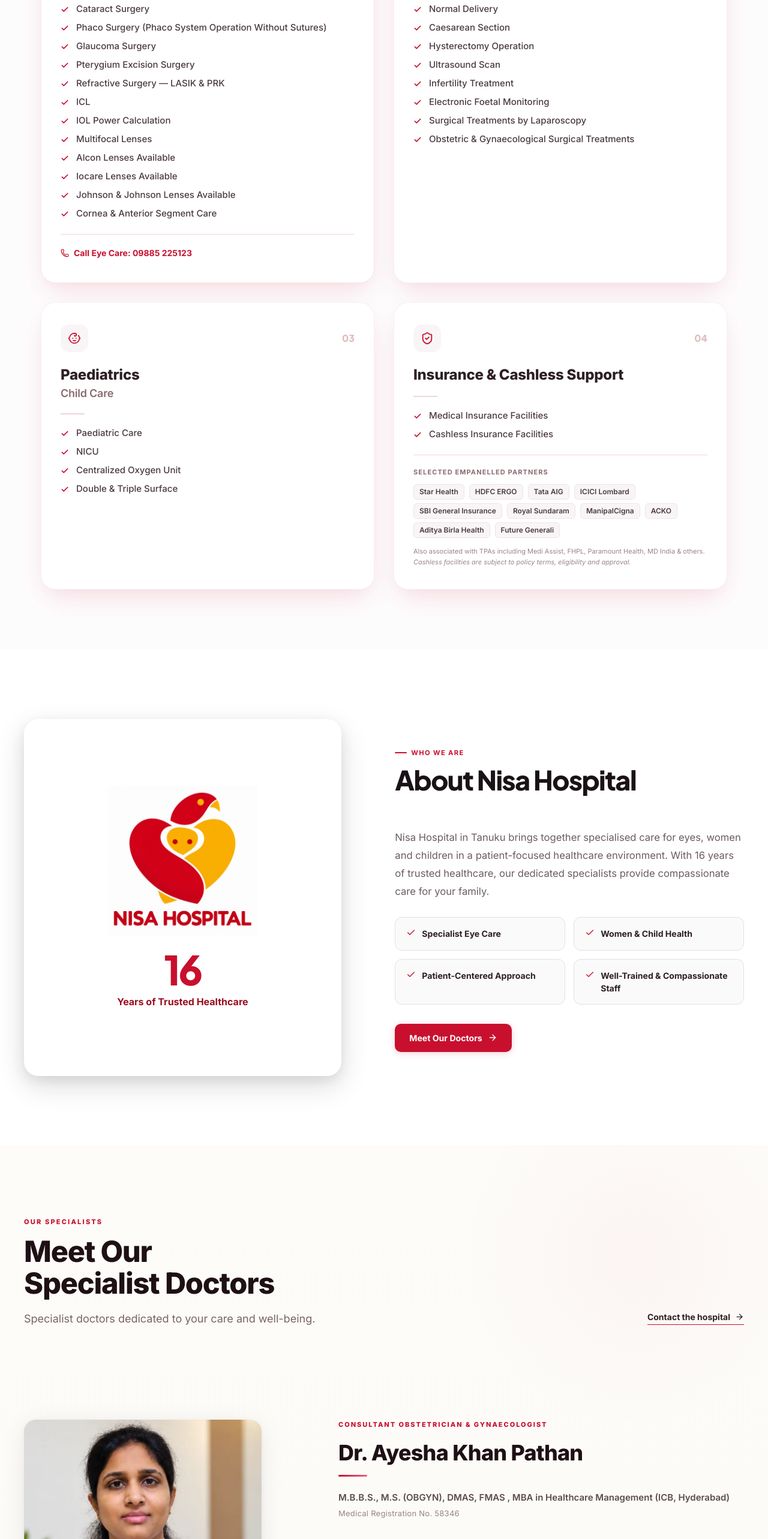
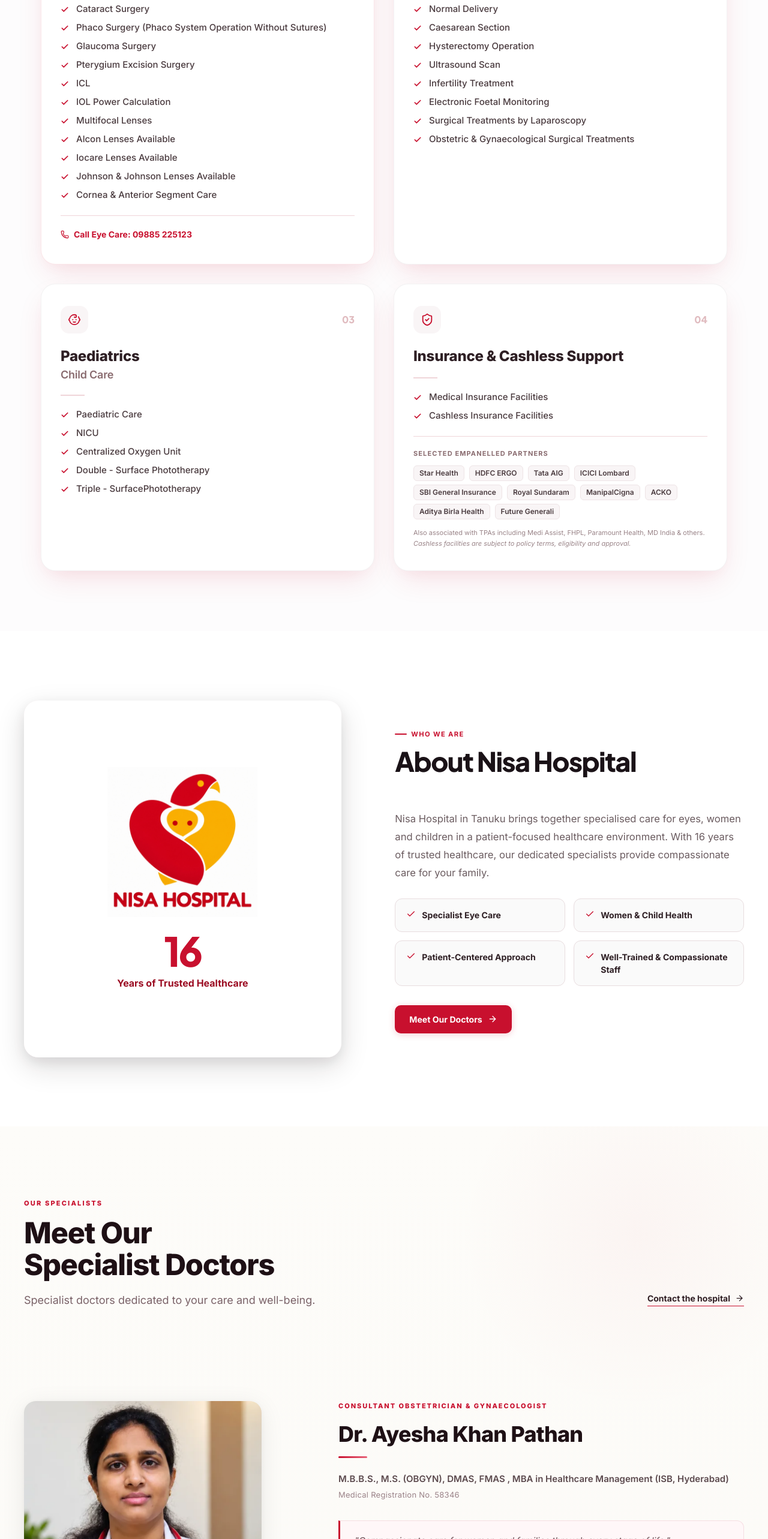
Before and after one commit to madhu-jersey/NISA-HOSPITAL, a React (Vite) app: page / in a window 1280 px wide. Shown: the part 1440-4006 px from the top of the page at 60% size. Built offline with nearby package versions, Linux system fonts and the light colour scheme.

Commit message:
Complete Nisa Hospital website

```diff
--- a/src/data/hospital.ts
+++ b/src/data/hospital.ts
@@ -65,7 +65,6 @@ export const serviceCategories = [
       'Phaco Surgery (Phaco System Operation Without Sutures)',
       'Glaucoma Surgery',
       'Pterygium Excision Surgery',
-      'Refractive Surgery — LASIK & PRK',
       'ICL',
       'IOL Power Calculation',
       'Multifocal Lenses',
@@ -93,7 +92,7 @@ export const serviceCategories = [
   {
     name: 'Paediatrics / Child Care',
     icon: 'baby',
-    items: ['Paediatric Care', 'NICU', 'Centralized Oxygen Unit', 'Double & Triple Surface'],
+    items: ['Paediatric Care', 'NICU', 'Centralized Oxygen Unit', 'Double - Surface Phototherapy' , 'Triple - SurfacePhototherapy'],
   },
   {
     name: 'Insurance & Cashless Support',
@@ -109,7 +108,7 @@ export const doctors = [
     name: 'Dr. Ayesha Khan Pathan',
     initials: 'AK',
     specialty: 'Consultant Obstetrician & Gynaecologist',
-    qualification: 'M.B.B.S., M.S. (OBGYN), DMAS, FMAS , MBA in Healthcare Management (ICB, Hyderabad)',
+    qualification: 'M.B.B.S., M.S. (OBGYN), DMAS, FMAS , MBA in Healthcare Management (ISB, Hyderabad)',
     regNo: '58346',
     description: 'Compassionate care for women and families through every stage of life.',
     services: [
```
